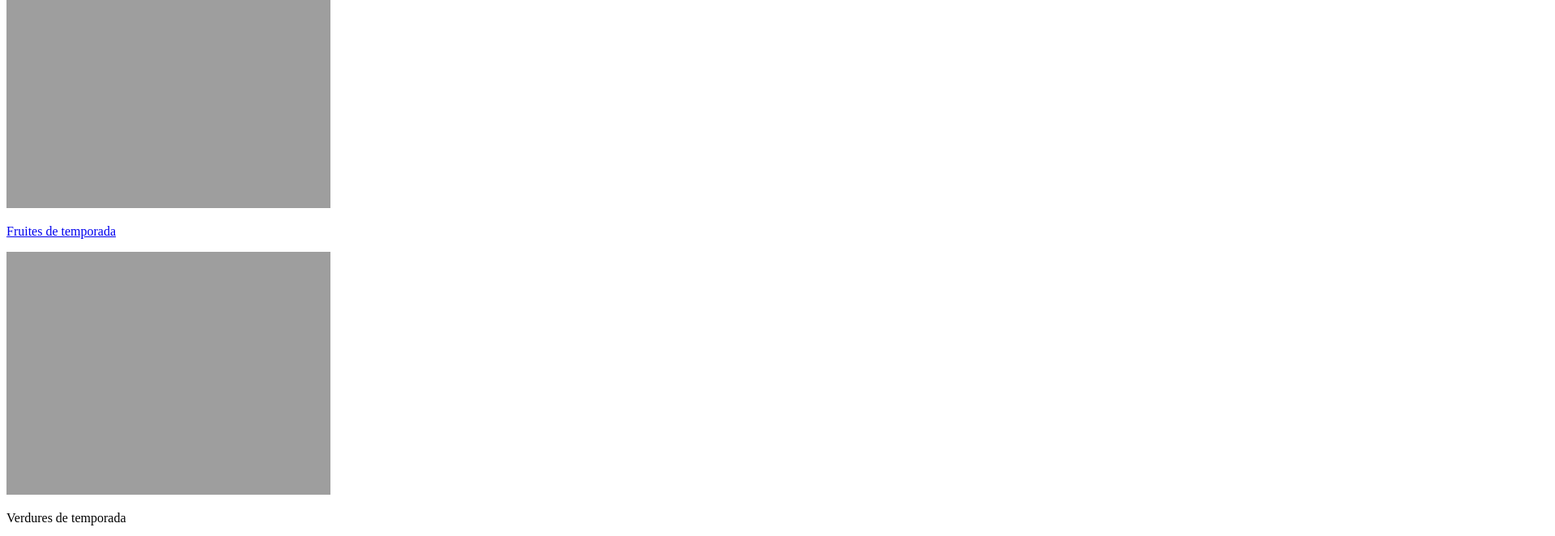
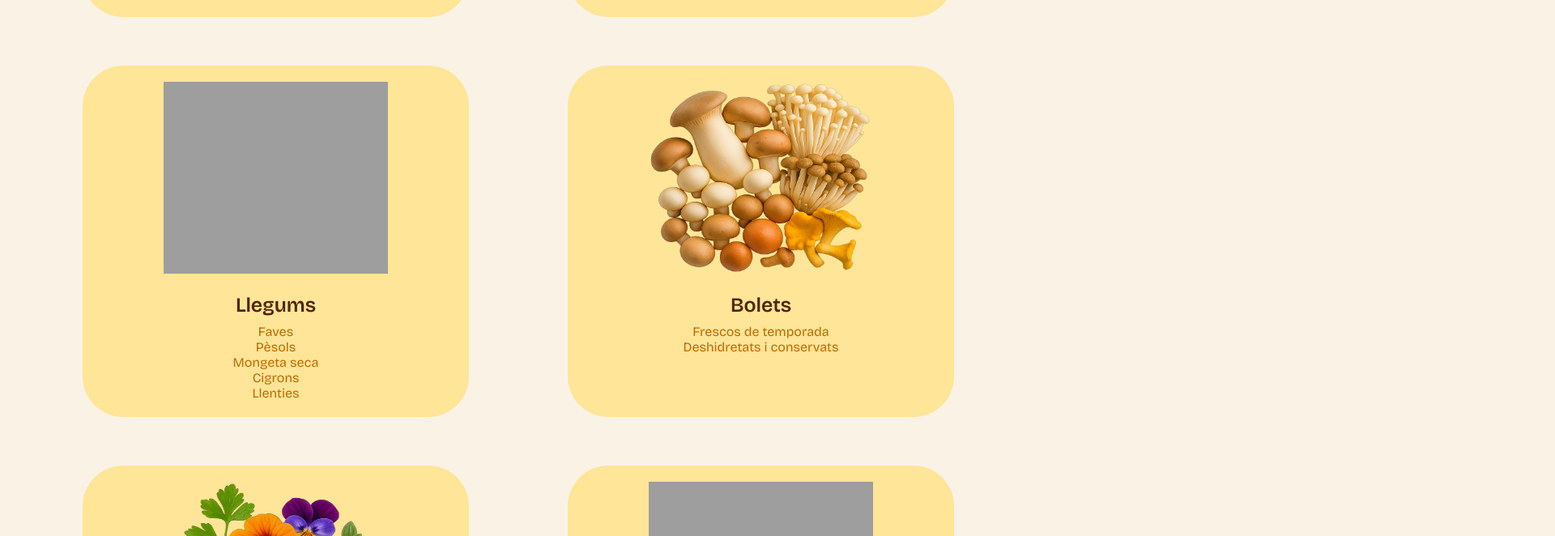
Before and after one commit to ClaudiaTrigo/DelTros, a plain HTML site: page index.html in a window 1280 px wide. Shown: the part 1758-2420 px from the top of the page at 81% size, 1920 px wide, since content can reach past the window. Drawn offline with nearby package versions, Linux system fonts and the light colour scheme; the site is published under a folder, as on GitHub Pages, so addresses that start at the root find nothing; a web font is replaced by a local one.

Commit message:
readme.md created

```diff
--- a/index.html
+++ b/index.html
@@ -4,10 +4,10 @@
     <meta charset="UTF-8">
     <meta name="viewport" content="width=device-width, initial-scale=1.0">
     <title>DelTros</title>
-    <link rel="stylesheet" href="/3-Codigo/a-Home/style.css">
+    <link rel="stylesheet" href="3-Codigo/a-Home/style.css">
     <link href="https://fonts.googleapis.com/css2?family=Unlock&display=swap" rel="stylesheet">
     <link href="https://fonts.googleapis.com/css2?family=Bricolage+Grotesque:opsz,wght@12..96,200..800&display=swap" rel="stylesheet">
-    <link rel="icon" type="image/png" href="../../1-DCIM/favicon/android-chrome-512x512.png">
+    <link rel="icon" type="image/png" href="1-DCIM/favicon/android-chrome-512x512.png">
 </head>
 <body>
     <header class="header">
```
Also changed, not shown: 1-DCIM/ReadMe/image-1.png (added), 1-DCIM/ReadMe/image-2.png (added), 1-DCIM/ReadMe/image.png (added), 1-DCIM/ReadMe/portada.png (added), 1 other file.
